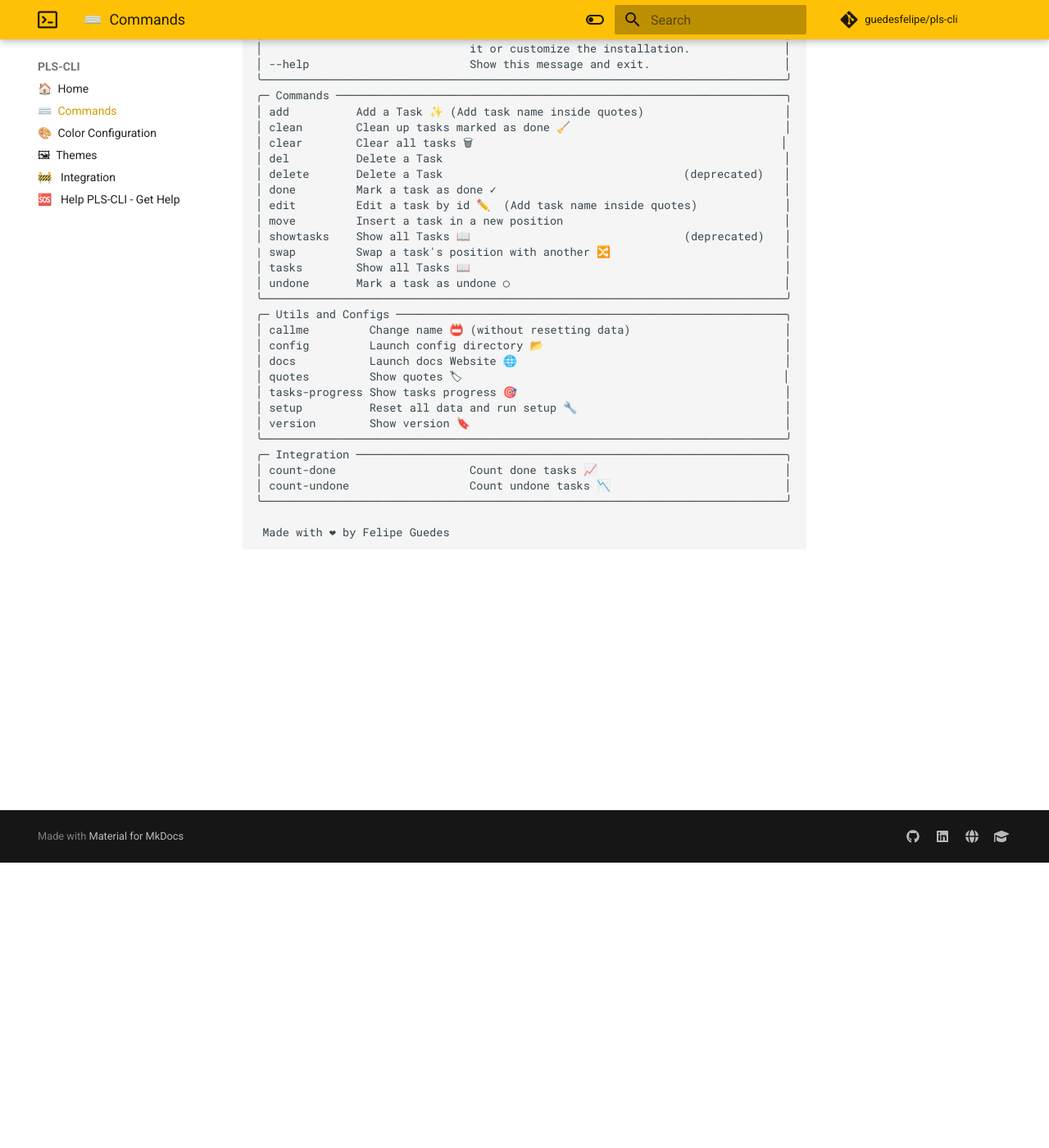
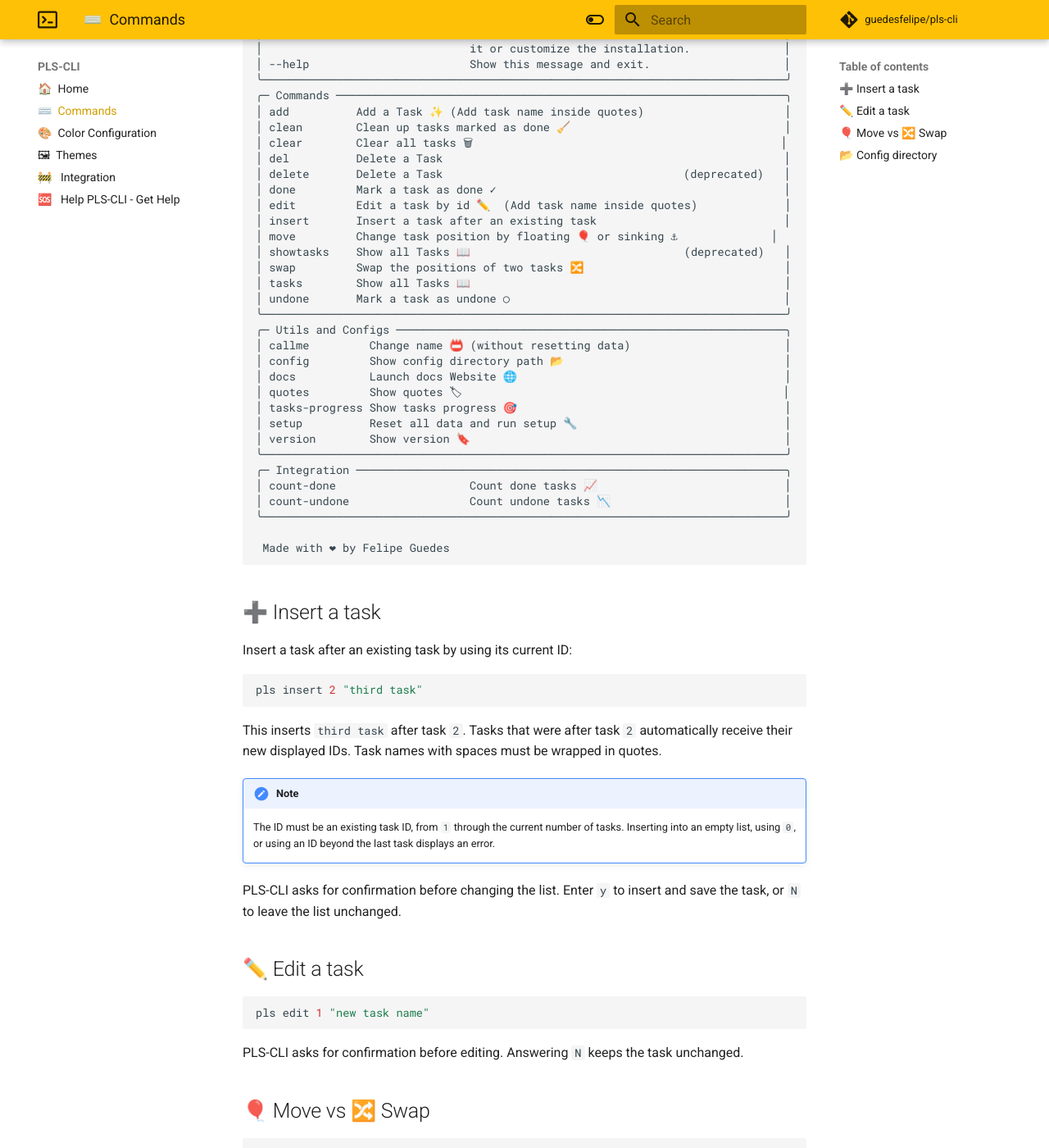
Before and after one commit to guedesfelipe/pls-cli, an MkDocs documentation site: the page built from docs/commands.md, in a window 1280 px wide and 1400 px high, scrolled down 348 px. Shown: the whole window at 82% size. Built offline with MkDocs 1.6.1 and Material for MkDocs 9.7.7, drawn with Linux system fonts in a browser that asks for light colours; comment, search, counter and statistics services are not loaded; some of the changed text lies outside the part shown.

Commit message:
📝 update docs with insert, move/swap, config and run from source (#123)

````diff
--- a/docs/commands.md
+++ b/docs/commands.md
@@ -26,15 +26,16 @@
 │ delete       Delete a Task                                    (deprecated)   │
 │ done         Mark a task as done ✓                                           │
 │ edit         Edit a task by id ✏️  (Add task name inside quotes)             │
-│ move         Insert a task in a new position                                 │
+│ insert       Insert a task after an existing task                            │
+│ move         Change task position by floating 🎈 or sinking ⚓              │
 │ showtasks    Show all Tasks 📖                                (deprecated)   │
-| swap         Swap a task's position with another 🔀                          │
+│ swap         Swap the positions of two tasks 🔀                              │
 │ tasks        Show all Tasks 📖                                               │
 │ undone       Mark a task as undone ○                                         │
 ╰──────────────────────────────────────────────────────────────────────────────╯
 ╭─ Utils and Configs ──────────────────────────────────────────────────────────╮
 │ callme         Change name 📛 (without resetting data)                       │
-│ config         Launch config directory 📂                                    │
+│ config         Show config directory path 📂                                 │
 │ docs           Launch docs Website 🌐                                        │
 │ quotes         Show quotes 🏷                                                │
 │ tasks-progress Show tasks progress 🎯                                        │
@@ -48,3 +49,48 @@
 
  Made with ❤ by Felipe Guedes
 ```
+
+## ➕ Insert a task
+
+Insert a task after an existing task by using its current ID:
+
+```sh
+pls insert 2 "third task"
+```
+
+This inserts `third task` after task `2`. Tasks that were after task `2`
+automatically receive their new displayed IDs. Task names with spaces must be
+wrapped in quotes.
+
+!!! note
+
+    The ID must be an existing task ID, from `1` through the current number of
+    tasks. Inserting into an empty list, using `0`, or using an ID beyond the last
+    task displays an error.
+
+PLS-CLI asks for confirmation before changing the list. Enter `y` to insert
+and save the task, or `N` to leave the list unchanged.
+
+## ✏️ Edit a task
+
+```sh
+pls edit 1 "new task name"
+```
+
+PLS-CLI asks for confirmation before editing. Answering `N` keeps the task
+unchanged.
+
+## 🎈 Move vs 🔀 Swap
+
+```sh
+pls move 1 3   # moves task 1 to position 3, shifting the tasks in between
+pls swap 1 3   # exchanges the positions of tasks 1 and 3
+```
+
+## 📂 Config directory
+
+```sh
+pls config
+```
+
+Shows the path of the directory where PLS-CLI stores its settings and tasks.
````
Also changed, not shown: docs/index.md (+24 -0 lines).
